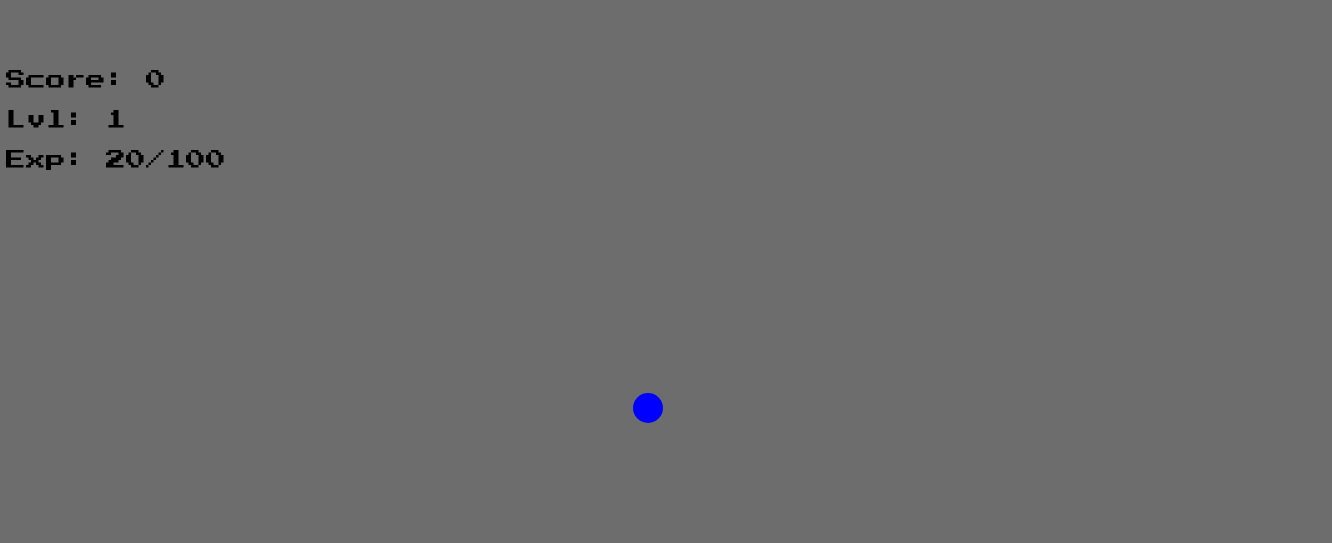
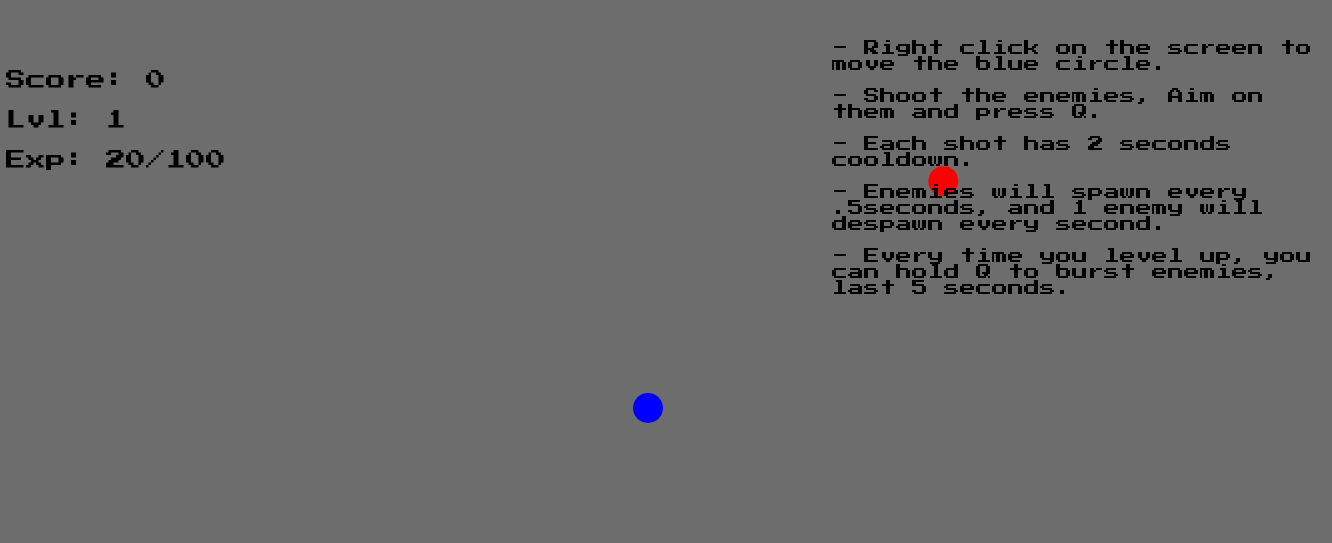
Before and after one commit to realtoilet/rescale, a plain HTML site: page index.html in a window 1280 px wide. Shown: the whole page, 1332 px wide, since content can reach past the window. Drawn offline with Linux system fonts and the light colour scheme.

Commit message:
update again

```diff
--- a/index.html
+++ b/index.html
@@ -12,5 +12,14 @@
     <div class="score" id="score">Score: 0</div>
     <div class="lvl" id="lvl">Level: 1</div>
     <div class="exp" id="exp">Exp: 0/100</div>
+    <div class="desc" id="desc">
+      - Right click on the screen to move the blue circle. <br /><br />
+      - Shoot the enemies, Aim on them and press Q. <br /><br />
+      - Each shot has 2 seconds cooldown. <br /><br />
+      - Enemies will spawn every .5seconds, and 1 enemy will despawn every
+      second. <br /><br />
+      - Every time you level up, you can hold Q to burst enemies, last 5
+      seconds.
+    </div>
   </body>
 </html>
--- a/script.js
+++ b/script.js
@@ -217,7 +217,7 @@ class Champion {
       y: Math.random() * this.canvas.height,
       size: 15,
       color: "red",
-      speed: 2,
+      speed: 3,
       isActive: true,
     };
 
--- a/style.css
+++ b/style.css
@@ -3,6 +3,7 @@
 body {
   overflow: hidden;
   background-color: rgba(58, 57, 57, 0.733);
+  font-family: "Press Start 2P";
 }
 
 .gameCanvas {
@@ -23,7 +24,6 @@ html {
 .lvl {
   position: absolute;
   transform: translate(-50%, -50%);
-  font-family: "Press Start 2P";
   font-size: 20px;
   width: 500px;
   height: 100px;
@@ -37,3 +37,10 @@ html {
   left: 20%;
   top: 25%;
 }
+.desc {
+  width: 500px;
+  height: 500px;
+  left: 65%;
+  top: 5%;
+  position: absolute;
+}
```
